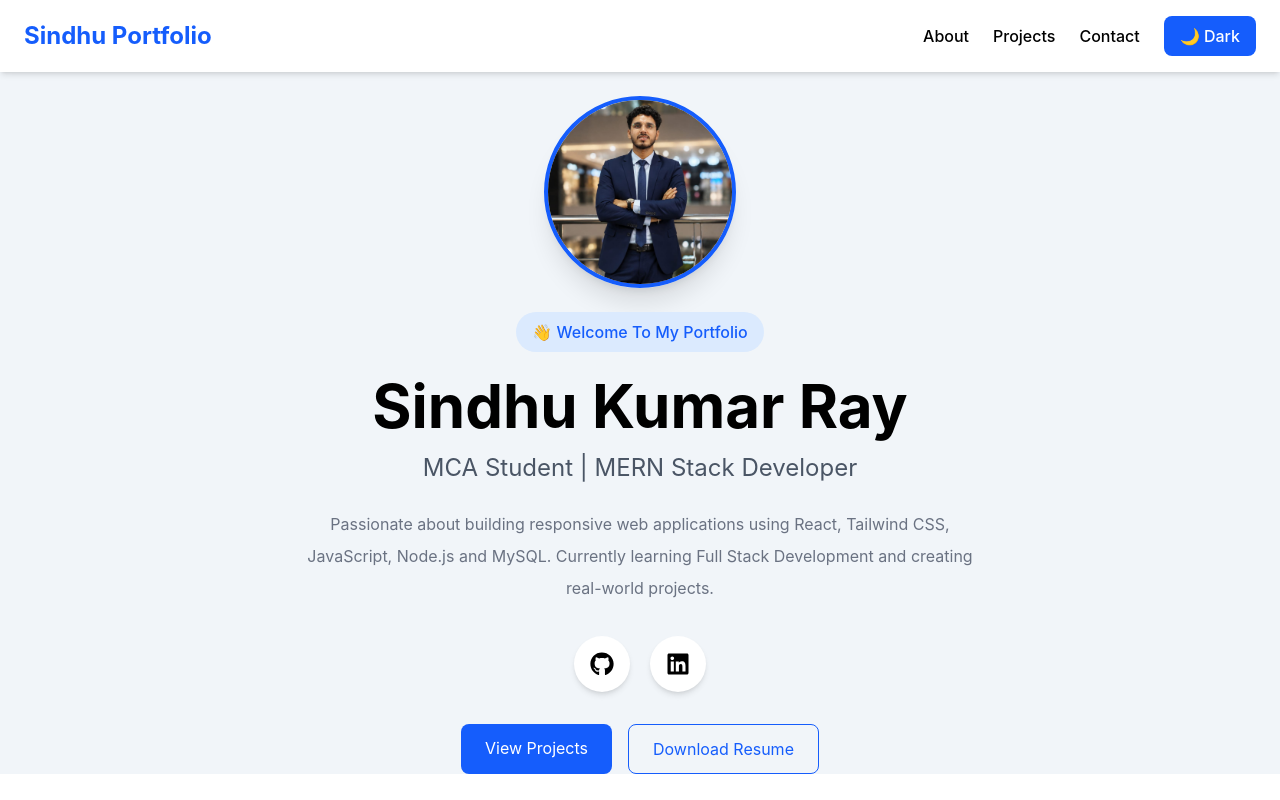
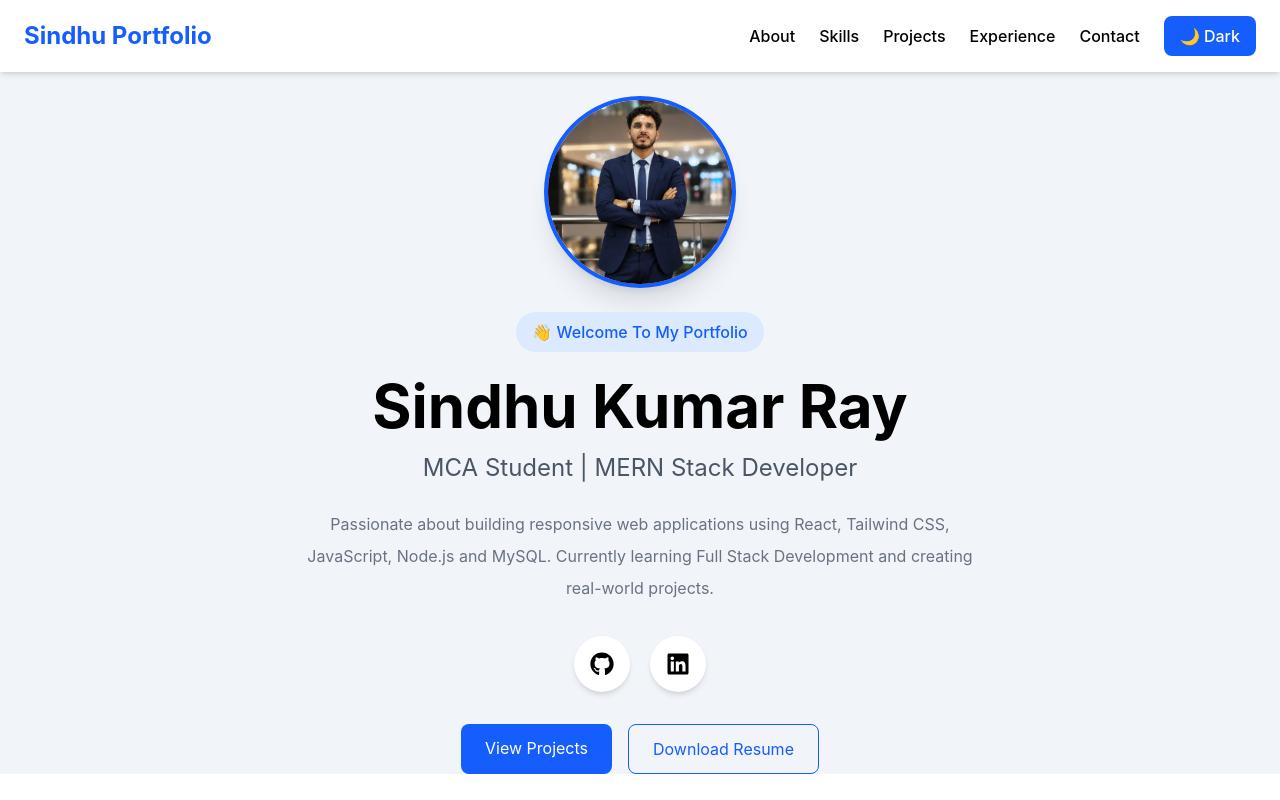
Before and after one commit to sindhukumarray/portfolio-website, a React (Vite) app: page / in a window 1280 px wide. Shown: the top 800 px of the page. Built offline with nearby package versions, Linux system fonts and the light colour scheme.

Commit message:
Add Skills and Experience navigation sections

```diff
--- a/src/components/Experience.jsx
+++ b/src/components/Experience.jsx
@@ -1,5 +1,6 @@
 export default function Experience() {
 return ( <section
+   id="Experience"
    className="
    py-20
    px-6
--- a/src/components/Navbar.jsx
+++ b/src/components/Navbar.jsx
@@ -54,6 +54,20 @@ Sindhu Portfolio </h1>
         </a>
       </li>
 
+       <li>
+        <a
+          href="#Skills"
+          className="
+          hover:text-blue-600
+          transition
+          duration-300
+          "
+        >
+          Skills
+        </a>
+      </li>
+
+
       <li>
         <a
           href="#projects"
@@ -64,6 +78,19 @@ Sindhu Portfolio </h1>
           "
         >
           Projects
+        </a>
+      </li>
+
+      <li>
+        <a
+          href="#Experience"
+          className="
+          hover:text-blue-600
+          transition
+          duration-300
+          "
+        >
+          Experience
         </a>
       </li>
 
--- a/src/components/Skills.jsx
+++ b/src/components/Skills.jsx
@@ -3,6 +3,7 @@ import { skills } from "../data/skills";
 export default function Skills() {
   return (
     <section
+    id="Skills"
       className="
       py-20
       px-6
```
